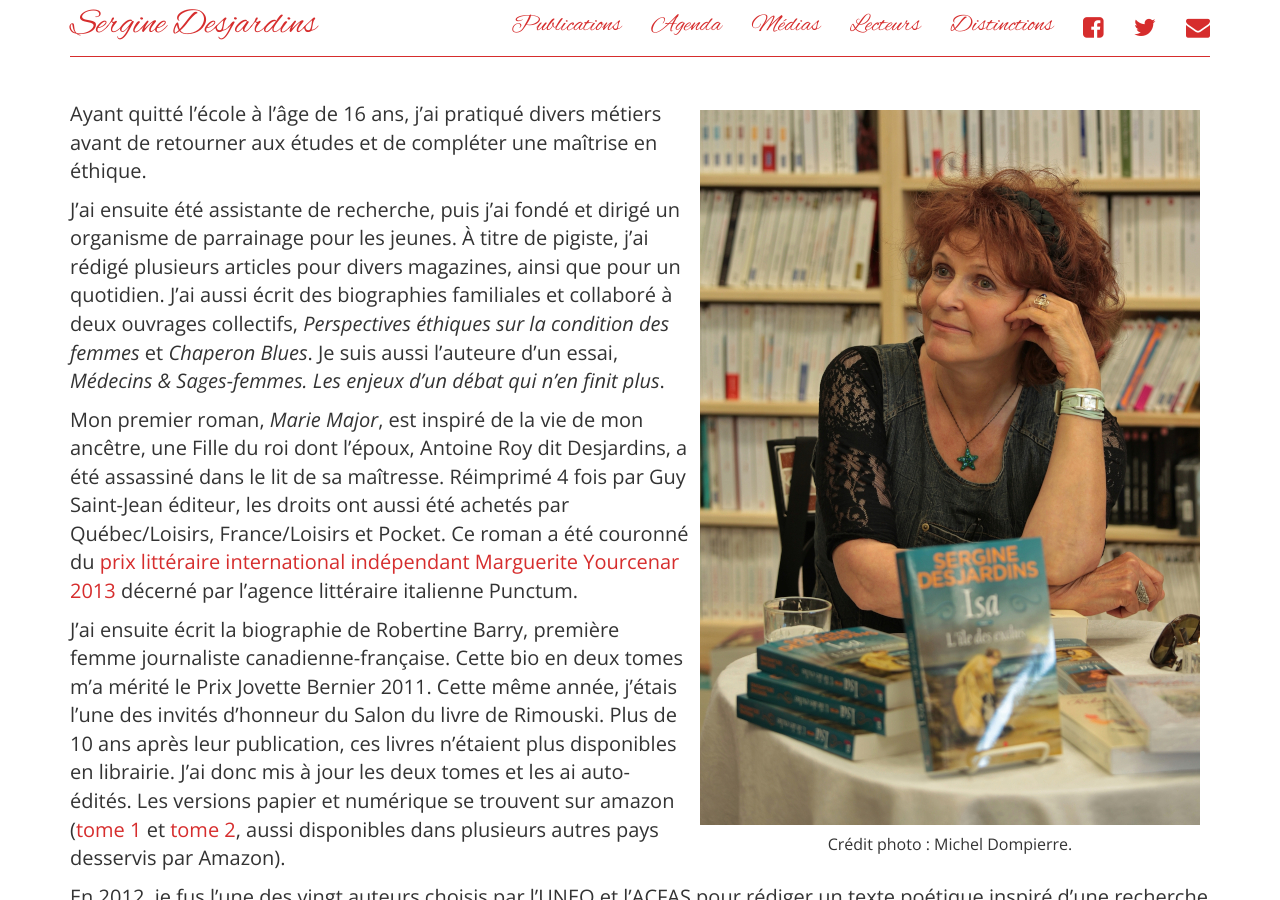
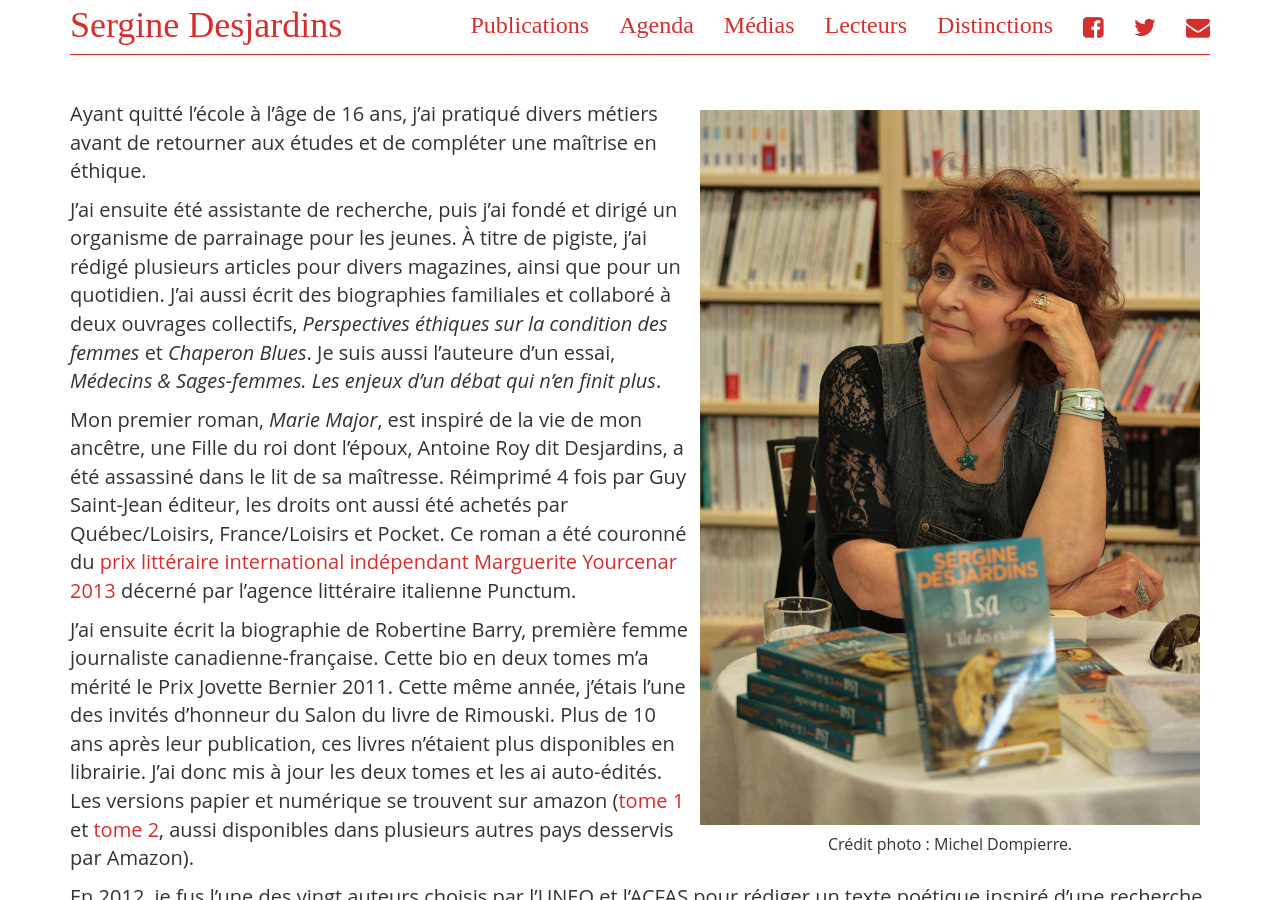
Before and after one commit to serginedesjardins/serginedesjardins.github.io, a Jekyll site: the page built from index.md, in a window 1280 px wide and 900 px high. Built offline with Jekyll 4.4.1, drawn with Linux system fonts in a browser that asks for light colours; nearby versions of some CDN libraries; some web fonts are replaced.

Commit message:
Fix link to google fonts

```diff
--- a/_includes/head.html
+++ b/_includes/head.html
@@ -3,8 +3,8 @@
   <meta charset='utf-8'/>
   <title>Sergine Desjardins -- {{ title }}</title>
   <meta name='viewport' content='width=device-width, initial-scale=1.0'/>
-  <link href='http://fonts.googleapis.com/css?family=Alex+Brush' rel='stylesheet' type='text/css'>
-  <link href='http://fonts.googleapis.com/css?family=Open+Sans:400italic,700italic,400,700' rel='stylesheet' type='text/css'>
+  <link href='fonts.googleapis.com/css?family=Alex+Brush' rel='stylesheet' type='text/css'>
+  <link href='fonts.googleapis.com/css?family=Open+Sans:400italic,700italic,400,700' rel='stylesheet' type='text/css'>
   <link href='//maxcdn.bootstrapcdn.com/font-awesome/4.2.0/css/font-awesome.min.css' rel='stylesheet'>
   <link href='{{ "/css/bootstrap.min.css" | prepend: site.baseurl }}' rel='stylesheet'/>
   <link rel="stylesheet" href='{{ "/css/style.css" | prepend: site.baseurl }}'>
```
